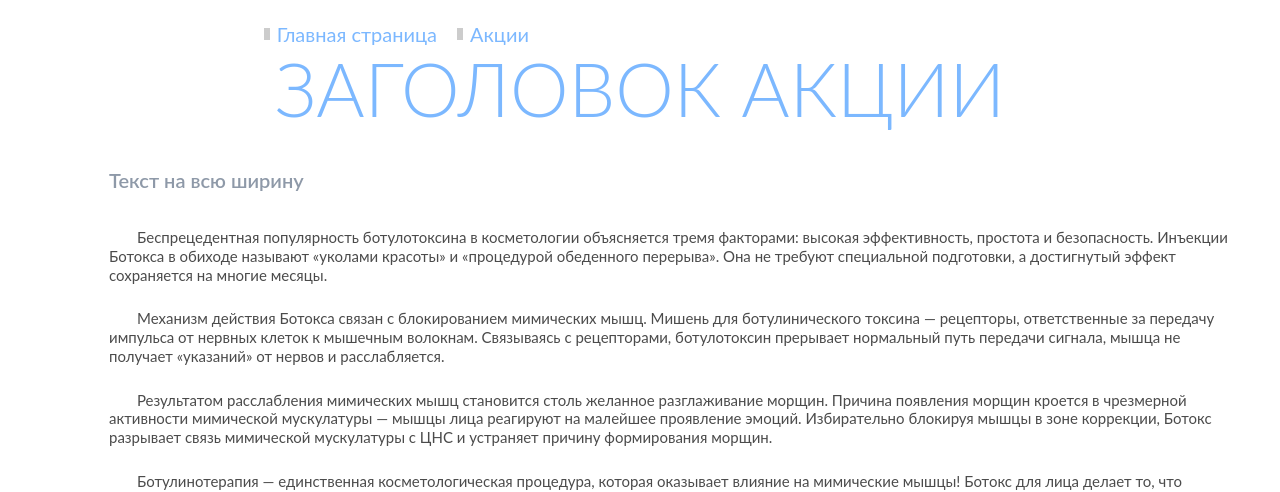
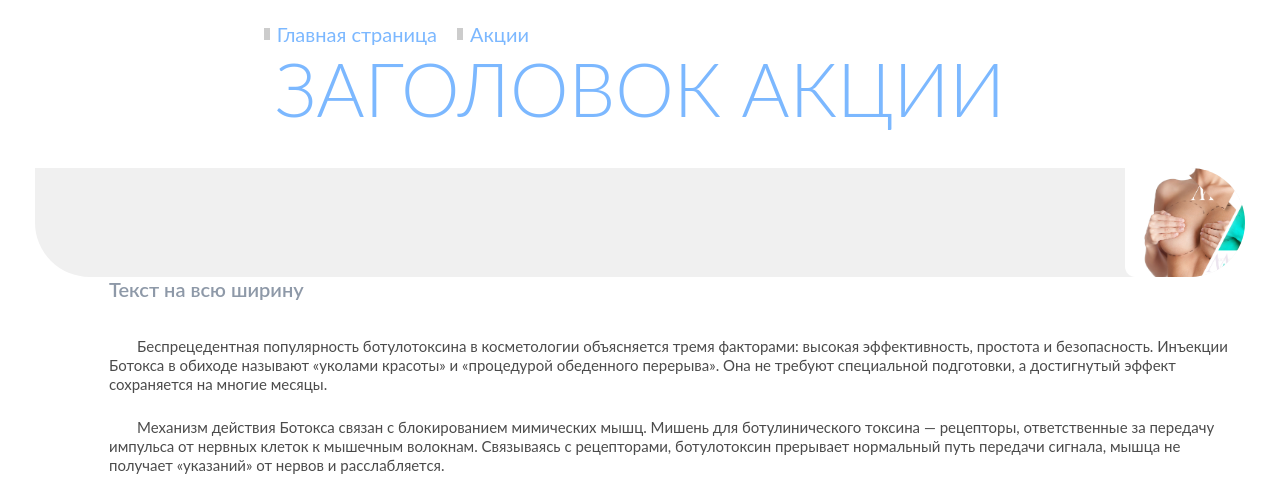
Before and after one commit to AniLiss/spika, a PHP site: page /salespage.php in a window 1280 px wide. Shown: the part 85-577 px from the top of the page. Run offline with PHP 8.4, Linux system fonts and the light colour scheme; some web fonts are replaced.

Commit message:
Правки (еще не доконца) salespage

```diff
--- a/www/salespage.php
+++ b/www/salespage.php
@@ -31,11 +31,14 @@
 <main class="main-content salespage">
     <div class="container">
 
-    	<!-- Картинка -->
-    	<div class="image-block">
-    		<img src="" alt="">
-    	</div>
-    	<!-- // Картинка -->
+    	<!-- Текстовый блок с картинкой -->
+        <div class="text-image-block text-image-block_notext"> <!-- надо добавить вариацию блока _notext в basics.scss. Она определяет стиль блока в том случае, если нет текста (выравнивает картинку по центру) -->
+            <p class="text-image-block__heading"></p>
+            <p class="text-image-block__text"></p>
+            <div class="text-image-block__buttons"></div>
+            <img src="img/imageblock/example.png" alt="@@" class="text-image-block__bgimage"> <!-- У картинки  -->
+        </div>
+        <!-- // Текстовый блок с картинкой -->
 
     	<!-- 1 колонка -->
         <div class="columns page-content-padding">
```
